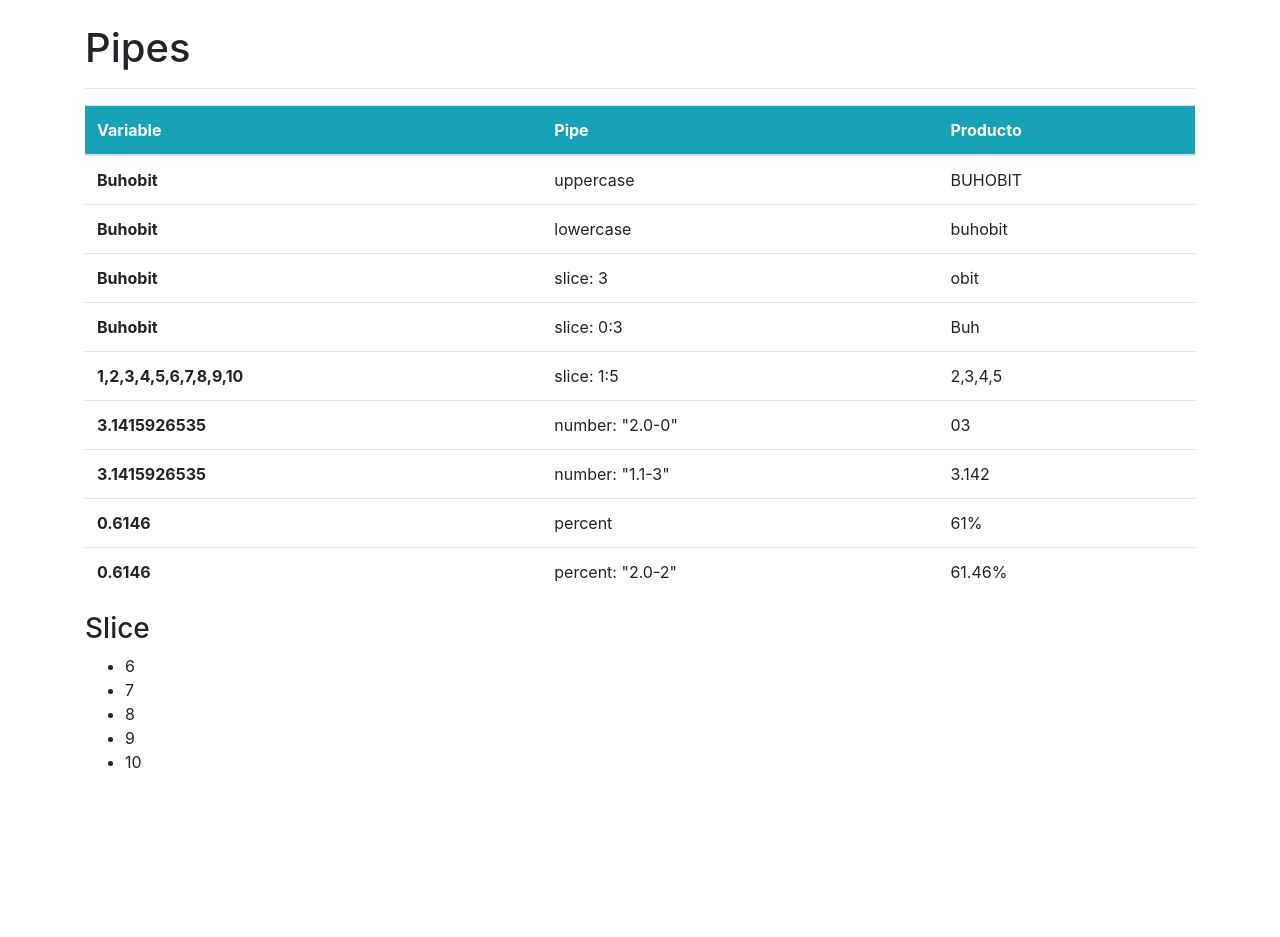
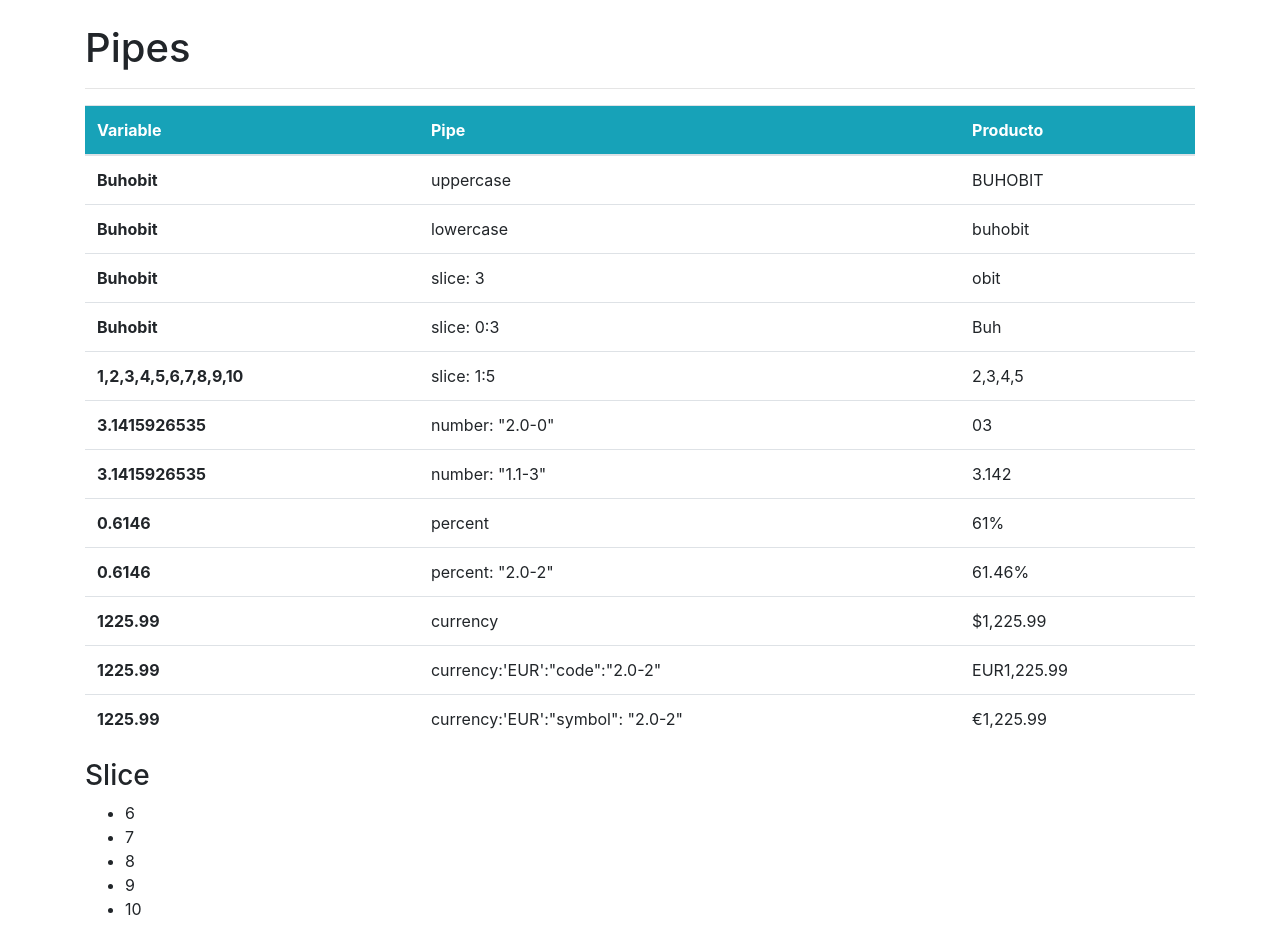
Before and after one commit to byronlopezec/angular-course, an Angular app in the folder 03-pipes/: page / in a window 1280 px wide. Before the commit the page ends 800 px from the top, so only its background shows below. Built offline with nearby package versions, Linux system fonts and the light colour scheme.

Commit message:
9. Pipe Currency - Moneda

```diff
--- a/03-pipes/src/app/app.component.html
+++ b/03-pipes/src/app/app.component.html
@@ -56,6 +56,21 @@
         <td>percent: "2.0-2"</td>
         <td>{{ porcentaje | percent: "2.0-2" }}</td>
       </tr>
+      <tr>
+        <th scope="row">{{ dinero }}</th>
+        <td>currency</td>
+        <td>{{ dinero | currency }}</td>
+      </tr>
+      <tr>
+        <th scope="row">{{ dinero }}</th>
+        <td>currency:'EUR':"code":"2.0-2"</td>
+        <td>{{ dinero | currency: "EUR":"code":"2.0-2" }}</td>
+      </tr>
+      <tr>
+        <th scope="row">{{ dinero }}</th>
+        <td>currency:'EUR':"symbol": "2.0-2"</td>
+        <td>{{ dinero | currency: "EUR":"symbol":"2.0-2" }}</td>
+      </tr>
     </tbody>
   </table>
 
--- a/03-pipes/src/app/app.component.ts
+++ b/03-pipes/src/app/app.component.ts
@@ -10,4 +10,5 @@ export class AppComponent {
   arreglo: number[] = [1, 2, 3, 4, 5, 6, 7, 8, 9, 10];
   PI: number = 3.1415926535;
   porcentaje: number = 0.6146;
+  dinero: number = 1225.99;
 }
```
